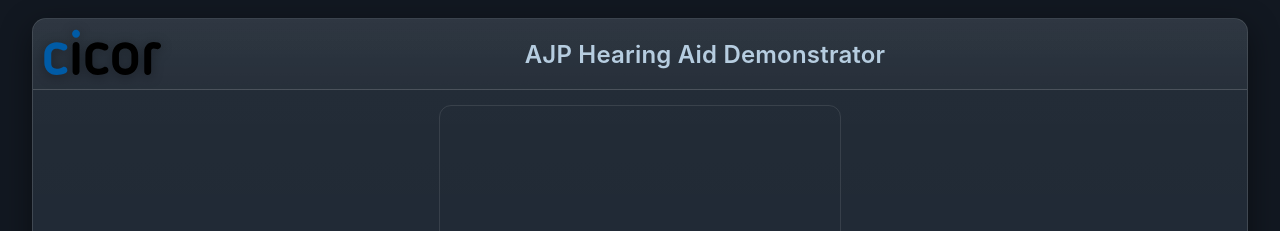
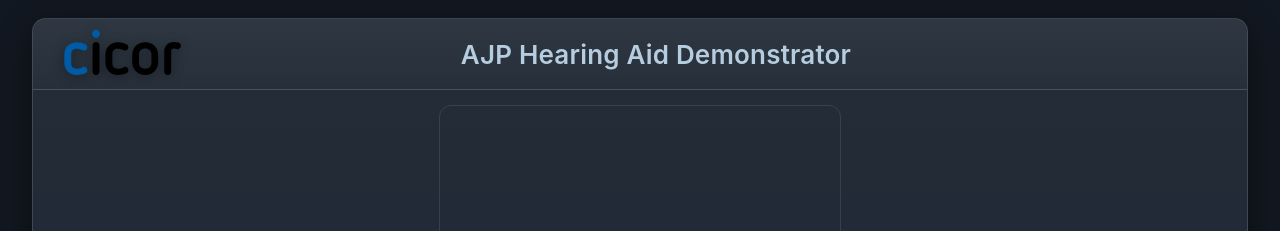
Before and after one commit to cicorrot/AJP_WebApp, a plain HTML site: page index.html in a window 1280 px wide. Shown: the top 231 px of the page. Drawn offline with Linux system fonts and the light colour scheme.

Commit message:
Update brand styles: adjust margins and increase font size for better alignment

```diff
--- a/styles.css
+++ b/styles.css
@@ -68,15 +68,18 @@ html, body{
   gap:10px;
 }
 .brand .brand-mark{
+  margin-left: 20px;
   display:block;
   width:120px; height:auto;
   filter: drop-shadow(0 2px 6px rgba(0,0,0,.35));
   order: -1; /* Bild nach links */
 }
 .brand .brand-title{
+  margin: 0 0 0 0;
+  padding: 0 118px 0 0;
   letter-spacing:.2px;
   font-weight:600;
-  font-size:24px;
+  font-size:26px;
   color:var(--accent);
   flex: 1; /* Text nimmt den restlichen Platz ein */
   text-align: center; /* Text zentriert */
```
